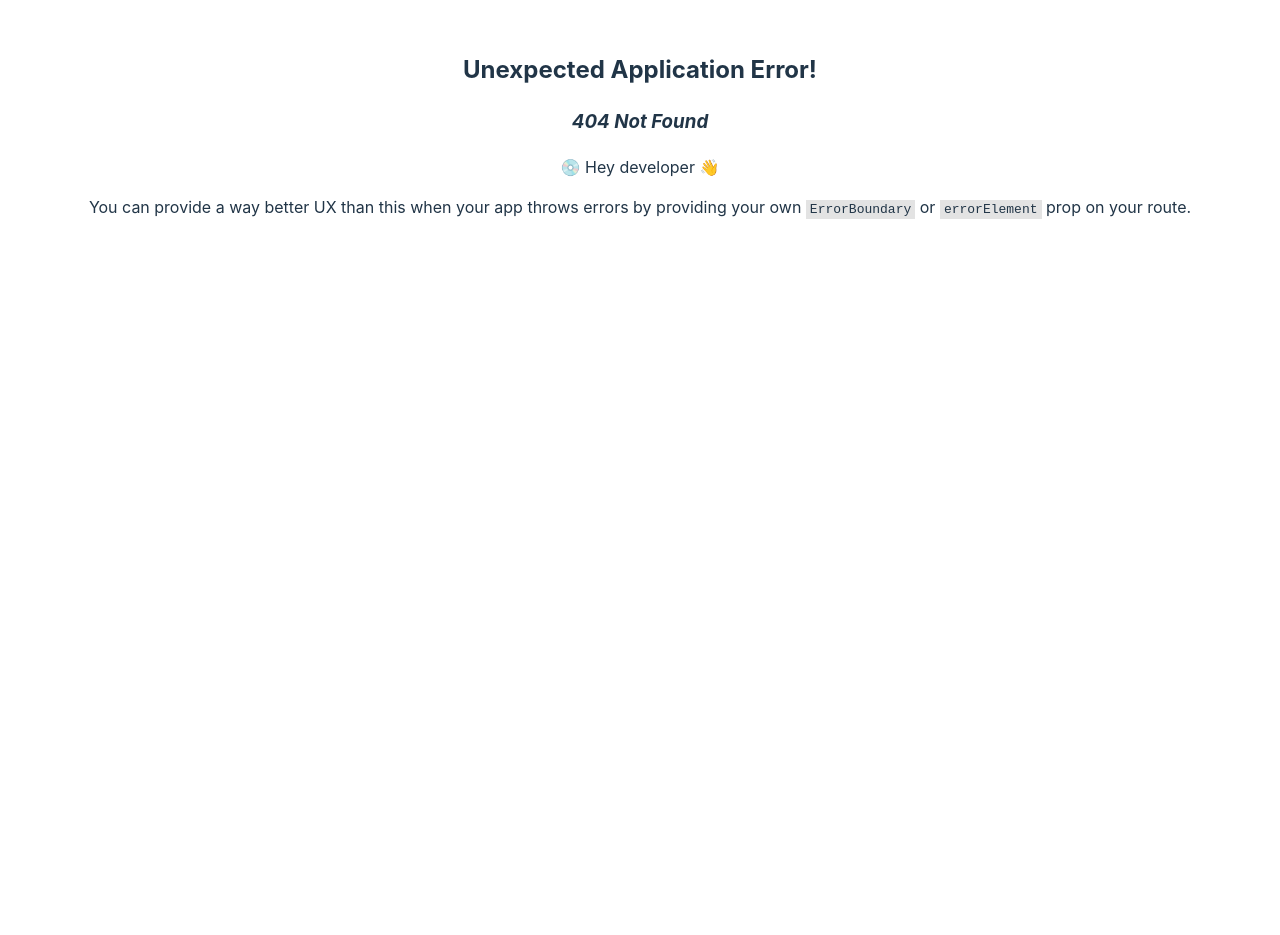
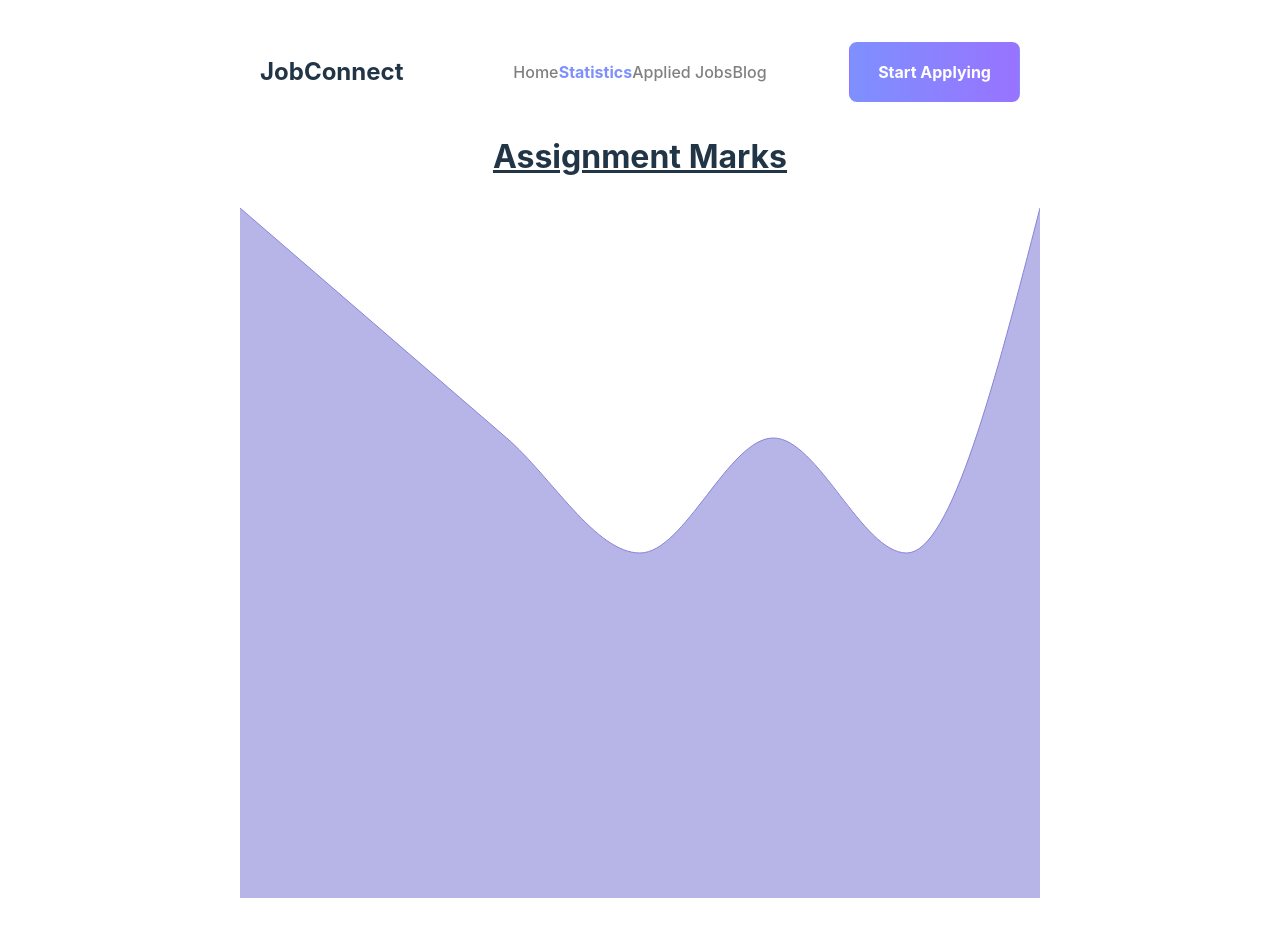
Before and after one commit to farjanarahman/career-hub, a React (Vite) app: page /statistics in a window 1280 px wide. Before the commit this address had no page. Before the commit the page ends 800 px from the top, so only its background shows below. Built offline with nearby package versions, Linux system fonts and the light colour scheme.

Commit message:
job description is showed

```diff
--- a/package.json
+++ b/package.json
@@ -14,6 +14,7 @@
     "react": "^18.2.0",
     "react-dom": "^18.2.0",
     "react-router-dom": "^6.10.0",
+    "recharts": "^2.5.0",
     "sort-by": "^1.2.0"
   },
   "devDependencies": {
--- a/src/components/AppliedJobs/AppliedJobs.jsx
+++ b/src/components/AppliedJobs/AppliedJobs.jsx
@@ -3,7 +3,7 @@ import React from 'react';
 const AppliedJobs = () => {
     return (
         <div>
-
+            <h1>Applied jobs are here</h1>
         </div>
     );
 };
--- /dev/null
+++ b/src/components/Blog/Blog.css
@@ -0,0 +1,15 @@
+h1{
+    text-decoration: underline;
+}
+h3{
+    text-align: center;
+}
+
+.blog{
+    border: 1px rgb(211, 180, 246) solid;
+    border-radius: 10px;
+    margin-bottom: 15px;
+    text-align: left;
+    padding: 20px;
+    padding-top: 10px;
+}
--- a/src/components/Blog/Blog.jsx
+++ b/src/components/Blog/Blog.jsx
@@ -1,9 +1,27 @@
 import React from 'react';
-
+import './Blog.css'
 const Blog = () => {
     return (
         <div>
-            <h1>This is a blog page</h1>
+            <h1>Blogs</h1>
+            <div className='blog'>
+            <h3>When should you use context API?</h3>
+            <p>We use the Context API in React when we have data that needs to be accessed by multiple components, to avoid prop-drilling, update data in the global state, and pass down state to components that are not directly connected. However, we use it judiciously to avoid performance issues and maintain code readability.</p>
+            </div>
+            <div className='blog'>
+                <h3>What is a custom hook?</h3>
+                <p>A custom hook in React is a reusable function that contains logic and state, allowing you to abstract away complex or repetitive code into a single, reusable function. It's called using the "use" prefix and can use built-in hooks like useState and useEffect to manage state and other React features. Custom hooks enable you to encapsulate common behavior and share it across multiple components, making your code more modular and easier to maintain.</p>
+                <p>Some examples of custom hook are: useLocalStorage, useDebounce, useEventListener, useFetch
+                </p>
+            </div>
+            <div className='blog'>
+                <h3>What is useRef?</h3>
+                <p>In React, useRef is a hook that returns a mutable ref object which can be used to store a value and persist it across renders. useRef is particularly useful for accessing and manipulating the DOM, as well as for managing the lifecycle of components and third-party libraries. It can also be used in combination with other hooks like useEffect and useState to create more complex functionality in React.</p>
+            </div>
+            <div className='blog'>
+                <h3>What is useMemo?</h3>
+                <p>In React, useMemo is a hook that memoizes the results of a function call so that the function is only called when necessary. It takes two arguments: a function to be memoized and an array of dependencies. The memoized function is only re-evaluated when one of the dependencies changes. This can help optimize performance by reducing unnecessary function calls.</p>
+            </div>
         </div>
     );
 };
--- a/src/components/Home/Home.css
+++ b/src/components/Home/Home.css
@@ -35,3 +35,18 @@ span{
     margin-top: 30px;
     text-align: left;
 }
+
+@media only screen and (max-width: 768px){
+    .banner{
+        margin-right: 20px;
+        margin-bottom: 0;
+        max-width: 50%;
+    }
+    .category-container{
+        display: grid;
+        grid-template-columns: repeat(2, 1fr);
+        gap: 15px;
+        margin-top: 30px;
+
+    }
+}
--- a/src/components/JobDetails/JobDetails.jsx
+++ b/src/components/JobDetails/JobDetails.jsx
@@ -1,17 +1,16 @@
 import React from 'react';
 import { useLoaderData, useParams } from 'react-router-dom';
-import Banner from '../Banner/Banner';
 
 const JobDetails = () => {
   const { id } = useParams();
   const jobs = useLoaderData();
-  const { job_description } = jobs;
-
+  console.log(jobs);
   return (
     <div>
         <h2>Job Details</h2>
         <div>
-            <p>{job_description}</p>
+            <p>{jobs.job_description}</p>
+            <p>{jobs.job_responsibility}</p>
         </div>
     </div>
   );
--- a/src/components/Statistics/Statistics.jsx
+++ b/src/components/Statistics/Statistics.jsx
@@ -1,11 +1,65 @@
-import React from 'react';
+import React, { PureComponent } from 'react';
+import { AreaChart, Area, XAxis, YAxis, CartesianGrid, Tooltip, ResponsiveContainer } from 'recharts';
 
-const Statistics = () => {
+const data = [
+  {
+    id: 1,
+    name: "Assignment-1",
+    mark: 60,
+  },
+  {
+    id: 2,
+    name: "Assignment-2",
+    mark: 50,
+  },
+  {
+    id: 3,
+    name: "Assignment-3",
+    mark: 40,
+  },
+  {
+    id: 4,
+    name: "Assignment-4",
+    mark: 30,
+  },
+  {
+    id: 5,
+    name: "Assignment-5",
+    mark: 40,
+  },
+  {
+    id: 6,
+    name: "Assignment-6",
+    mark: 30,
+  },
+  {
+    id: 7,
+    name: "Assignment-7",
+    mark: 60,
+  },
+];
+
+export default class Example extends PureComponent {
+  static demoUrl = 'https://codesandbox.io/s/tiny-area-chart-uw0k8';
+
+  render() {
     return (
-        <div>
-            <h1>Here will be my assignment marks</h1>
-        </div>
+      <div>
+        <h1>Assignment Marks</h1>
+          <AreaChart
+            width={800}
+            height={700}
+            data={data}
+            margin={{
+              top: 5,
+              right: 0,
+              left: 0,
+              bottom: 5,
+            }}
+          >
+            <Area type="monotone" dataKey="mark" stroke="#8884d8" fill="#8884d8" />
+          </AreaChart>
+      </div>
     );
-};
-
-export default Statistics;
+  }
+}
--- a/src/main.jsx
+++ b/src/main.jsx
@@ -9,7 +9,9 @@ import {
 import Home from './components/Home/Home';
 import JobDetails from './components/JobDetails/JobDetails';
 import Main from './components/Layout/Main';
-
+import Statistics from './components/Statistics/Statistics'
+import Blog from './components/Blog/Blog';
+import AppliedJobs from './components/AppliedJobs/AppliedJobs';
 const router = createBrowserRouter([
   {
     path: '/',
@@ -31,9 +33,27 @@ const router = createBrowserRouter([
         },
       },
       {
-        path: 'job/:id',
+        path: '/job/:id',
         element: <JobDetails></JobDetails>,
-        loader: ({params}) => fetch(`job.json/${params.id}`)
+        // loader: ({params}) => fetch(`job.json/${params.id}`)
+        loader: async ({params}) => {
+          const res = await fetch("/public/jobs.json");
+          const data = await res.json();
+          const JobDetails = data.find(job => job.id == params.id);
+          return JobDetails;
+        }
+      },
+      {
+        path: '/statistics',
+        element: <Statistics></Statistics>
+      },
+      {
+        path: '/blog',
+        element: <Blog></Blog>
+      },
+      {
+        path: '/appliedjobs',
+        element: <AppliedJobs></AppliedJobs>
       }
     ]
   }
```
Also changed, not shown: src/components/ErrorPage/ErrorPage.json (added, +14 -0 lines), src/components/Header/Header.css (+0 -33 lines), 2 other files (tests, documents, lock files or other folders).
